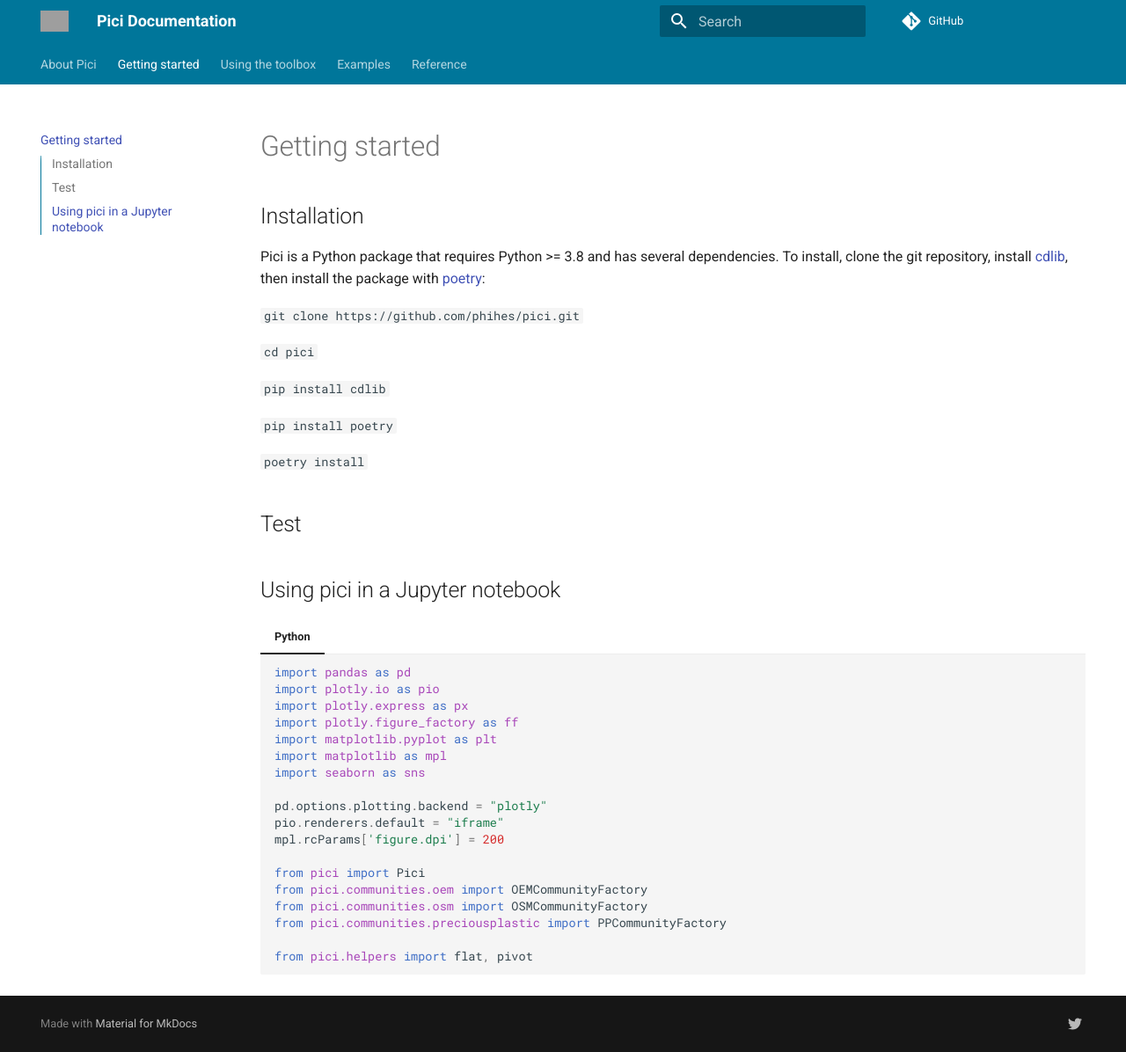
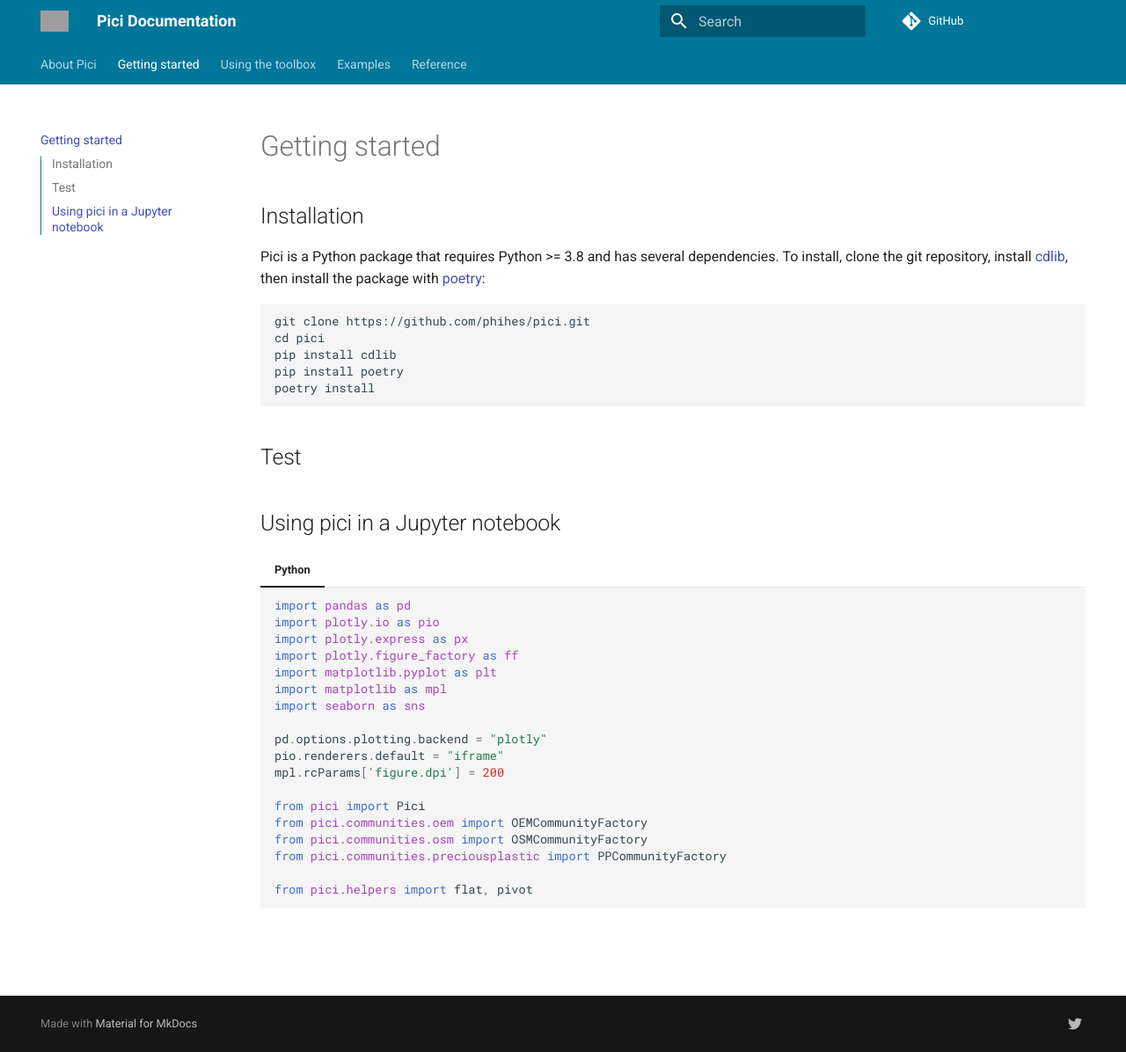
Before and after one commit to phihes/pici, an MkDocs documentation site: the page built from docs/getting-started.md, in a window 1280 px wide and 1196 px high. Shown: the whole window at 88% size. Built offline with MkDocs 1.6.1 and Material for MkDocs 9.7.7, drawn with Linux system fonts in a browser that asks for light colours; comment, search, counter and statistics services are not loaded; the version menu is left out; grey boxes are pictures that could not be loaded.

Commit message:
updated doc

````diff
--- a/docs/getting-started.md
+++ b/docs/getting-started.md
@@ -4,15 +4,13 @@
 
 Pici is a Python package that requires Python >= 3.8 and has several dependencies. To install, clone the git repository, install [cdlib](https://pypi.org/project/cdlib/), then install the package with [poetry](https://python-poetry.org/):
 
-`git clone https://github.com/phihes/pici.git`
-
-`cd pici`
-
-`pip install cdlib`
-
-`pip install poetry`
-
-`poetry install`
+```
+git clone https://github.com/phihes/pici.git
+cd pici
+pip install cdlib
+pip install poetry
+poetry install
+```
 
 ## Test
 
````
Also changed, not shown: README.md (+1 -13 lines).
